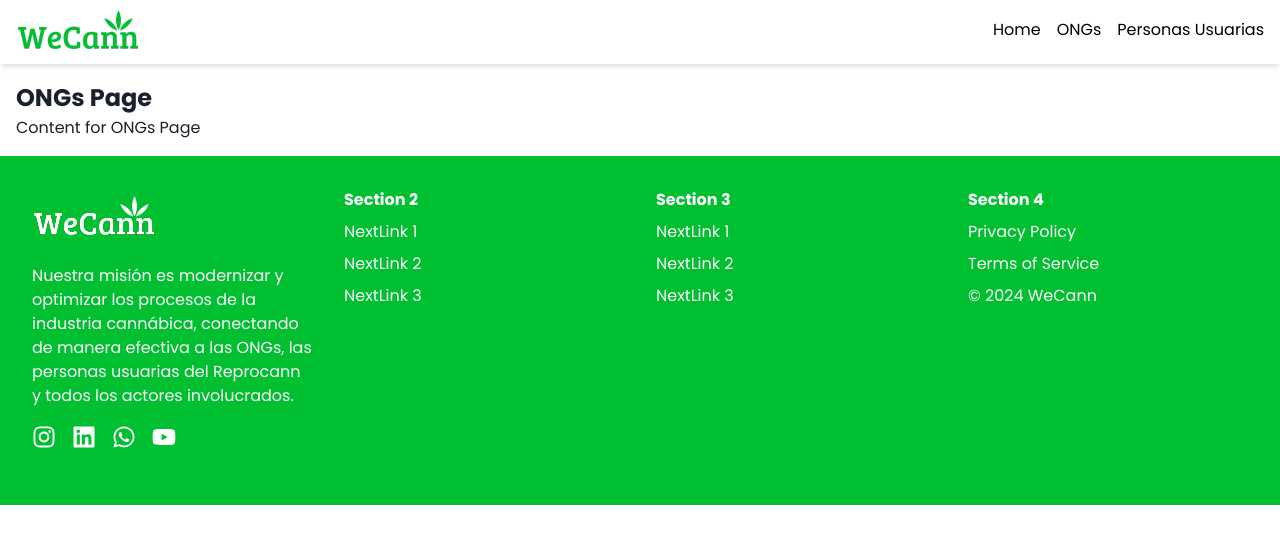
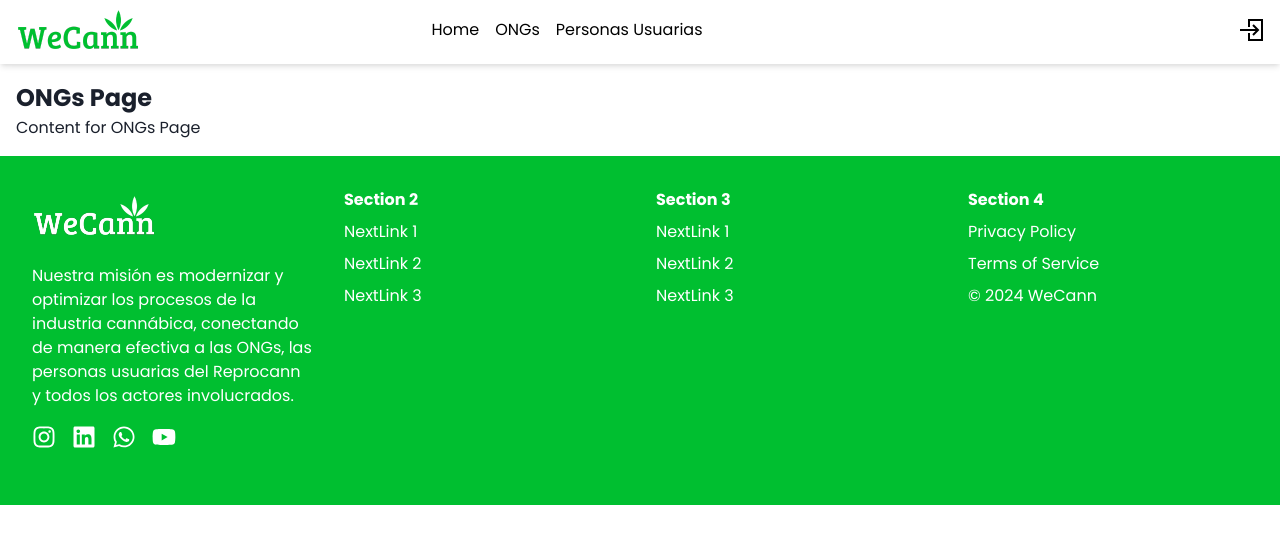
Before and after one commit to tomascodea/WeCann-Web, a Next.js app: page /ongs in a window 1280 px wide. Shown: the top 544 px of the page. Built offline with nearby package versions, Linux system fonts and the light colour scheme.

Commit message:
AGREGA: Efectos en el header, boton de ingreso a plataforma.

```diff
--- a/app/components/Header.tsx
+++ b/app/components/Header.tsx
@@ -10,6 +10,8 @@ import {
   DrawerContent,
   DrawerCloseButton,
   useDisclosure,
+  Button,
+  Tooltip
 } from '@chakra-ui/react';
 import { HamburgerIcon } from '@chakra-ui/icons';
 import Image from 'next/image';
@@ -18,6 +20,7 @@ import WeCannLogo from '../../public/brand/WeCann.png';
 import WeCannLogoWhite from '../../public/brand/WeCann White.png';
 import Leaf from '../../public/assets/leaf.png';
 import { usePathname } from 'next/navigation';
+import { GrLogin } from "react-icons/gr";
 
 export default function Header() {
   const { isOpen, onOpen, onClose } = useDisclosure();
@@ -27,7 +30,8 @@ export default function Header() {
   const [showWhiteLogo, setShowWhiteLogo] = useState(false);
   const [color, setColor] = useState('black');
   const [iconMenuColor, setIconMenuColor] = useState('white');
-  const [opacity, setOpacity] = useState(0); // Inicializa la opacidad en 0
+  const [opacity, setOpacity] = useState(0);
+  const [showNavbarLinks, setShowNavbarLinks] = useState(true);
   const pathname = usePathname();
 
   useEffect(() => {
@@ -46,6 +50,7 @@ export default function Header() {
           setShowLogo(false);
           setBoxShadow('');
           setOpacity(1);
+          setShowNavbarLinks(false); // Oculta los enlaces del navbar
         } else if (windowScrollY === 0 && pathname !== '/') {
           setHeaderBgColor('white');
           setColor('black');
@@ -54,6 +59,7 @@ export default function Header() {
           setShowLogo(true);
           setBoxShadow('md');
           setOpacity(1);
+          setShowNavbarLinks(true); // Muestra los enlaces del navbar
         } else if (windowScrollY > 0 && windowScrollY < sectionTop) {
           setHeaderBgColor('white');
           setColor('black');
@@ -62,14 +68,16 @@ export default function Header() {
           setShowLogo(true);
           setBoxShadow('md');
           setOpacity(1);
+          setShowNavbarLinks(true); // Muestra los enlaces del navbar
         } else if (windowScrollY >= sectionTop && windowScrollY < sectionTop + sectionHeight) {
-          setHeaderBgColor('rgba(128, 0, 128, 1)');
+          setHeaderBgColor('rgba(128, 0, 128, .1)');
           setColor('white');
           setIconMenuColor('white');
           setShowWhiteLogo(true);
           setShowLogo(true);
           setBoxShadow('md');
-          setOpacity(0.9); // Cambiar opacidad aquí
+          setOpacity(0.9);
+          setShowNavbarLinks(true); // Muestra los enlaces del navbar
         } else {
           setHeaderBgColor('white');
           setColor('black');
@@ -78,6 +86,7 @@ export default function Header() {
           setShowLogo(true);
           setBoxShadow('md');
           setOpacity(1);
+          setShowNavbarLinks(true); // Muestra los enlaces del navbar
         }
       }
     };
@@ -93,6 +102,7 @@ export default function Header() {
       setShowLogo(true);
       setBoxShadow('md');
       setOpacity(1);
+      setShowNavbarLinks(true); // Muestra los enlaces del navbar
     }
 
     return () => {
@@ -136,6 +146,21 @@ export default function Header() {
     },
   };
 
+  const linkStylesButtons = {
+    display: 'flex',
+    alignItems: 'center',
+    position: 'relative' as const,
+    paddingBottom: '4px',
+    height: 'full',
+    color: color,
+    _hover: {
+      textDecoration: 'none',
+      _after: {
+        width: '100%',
+      },
+    },
+  };
+
   const linkStylesMobile = {
     display: 'flex',
     alignItems: 'center',
@@ -165,7 +190,8 @@ export default function Header() {
               )}
             </Box>
           </NextLink>
-          <Flex as="ul" display={{ base: 'none', md: 'flex' }} align="center" flex="1" justify="flex-end" listStyleType="none" m={0} p={0}>
+
+          <Flex as="ul" display={{ base: 'none', md: showNavbarLinks ? 'flex' : 'none' }} align="center" flex="1" justify="flex-end" listStyleType="none" m={0} p={0}>
             <Box as="li" ml={4}>
               <NextLink href="/" passHref>
                 <Box {...linkStyles}>Home</Box>
@@ -179,6 +205,25 @@ export default function Header() {
             <Box as="li" ml={4}>
               <NextLink href="/personas-usuarias" passHref>
                 <Box {...linkStyles}>Personas Usuarias</Box>
+              </NextLink>
+            </Box>
+          </Flex>
+
+          <Flex as="ul" display={{ base: 'none', md: 'flex' }} align="center" flex="1" justify="flex-end" listStyleType="none" m={0} p={0}>
+            <Box as="li" ml={8}>
+              <NextLink href="/login" passHref>
+                <Tooltip
+                  label="Ingresar a WeCann"
+                  fontSize="md"
+                  bg="rgba(0, 191, 49, 1)"
+                  color="white"
+                  borderRadius="md"
+                  placement="left"
+                >
+                  <Box as="span" {...linkStylesButtons} display="flex" alignItems="center">
+                    <GrLogin size={24} />
+                  </Box>
+                </Tooltip>
               </NextLink>
             </Box>
           </Flex>
@@ -210,6 +255,22 @@ export default function Header() {
                     <Box {...linkStylesMobile}>Personas Usuarias</Box>
                   </NextLink>
                 </Box>
+                <Box as="li">
+                  <NextLink href="/login" passHref>
+                    <Tooltip
+                      label="Ingresar a WeCann"
+                      fontSize="md"
+                      bg="rgba(0, 191, 49, 0.8)"
+                      color="white"
+                      borderRadius="md"
+                      placement="bottom"
+                    >
+                      <Box as="span" {...linkStylesButtons} display="flex" alignItems="center">
+                        <GrLogin size={24} />
+                      </Box>
+                    </Tooltip>
+                  </NextLink>
+                </Box>
               </Box>
             </DrawerBody>
           </DrawerContent>
--- a/app/components/Home/TecnologiaAplicada.tsx
+++ b/app/components/Home/TecnologiaAplicada.tsx
@@ -11,7 +11,7 @@ import styles from '../../styles/Home.module.css';
 import NextLink from 'next/link';
 import Cogollo3D_2 from './components/Cogollo3D_2';
 
-const MotionFlex = motion(Flex,);
+const MotionFlex = motion(Flex);
 
 const TecnologiaAplicada = () => {
   const ref = useRef(null);
--- a/app/components/Home/WeCann.tsx
+++ b/app/components/Home/WeCann.tsx
@@ -16,7 +16,6 @@ export default function WeCann() {
     align={{ base: 'center', md: 'flex-start' }} // Centrado en móvil, a la izquierda en desktop
     maxW="7xl"
     w="100%"
-      id="bienvenidos" // Asegúrate de que este ID se use correctamente en CSS para la animación
     >
       <Box mb={4} px={4} textAlign={{ base: 'center', md: 'left' }} maxW="500px" w="100%">
         <Text as={'h1'} color={'white'} className="text-4xl font-bold">Plataforma para ONGs y Personas Usuarias del Reprocann</Text>
--- a/app/globals.css
+++ b/app/globals.css
@@ -16,9 +16,34 @@
   }
 }
 
+
 @layer utilities {
   .text-balance {
     text-wrap: balance;
+  }
+
+  ::-webkit-scrollbar {
+    width: 8px;
+    /* Ancho de la scrollbar */
+    height: 8px;
+    /* Alto de la scrollbar horizontal */
+  }
+
+  ::-webkit-scrollbar-track {
+    background: rgba(0, 0, 0, 0.1);
+    /* Color del track (fondo) */
+  }
+
+  ::-webkit-scrollbar-thumb {
+    background: rgba(0, 191, 49, 1);
+    /* Color del pulgar */
+    border-radius: 4px;
+    /* Bordes redondeados */
+  }
+
+  ::-webkit-scrollbar-thumb:hover {
+    background: rgba(0, 191, 49, 0.8);
+    /* Color del pulgar en hover */
   }
 }
 
@@ -29,7 +54,8 @@
   transform: translate(-50%, -50%);
   opacity: 0;
   animation: swingLeaf 2s forwards;
-  z-index: 1000; /* Asegúrate de que esté por encima de otros elementos */
+  z-index: 1000;
+  /* Asegúrate de que esté por encima de otros elementos */
 }
 
 @keyframes swingLeaf {
@@ -37,10 +63,12 @@
     transform: translate(-50%, -50%) translateX(-100%) rotate(-30deg);
     opacity: 0;
   }
+
   50% {
     transform: translate(-50%, -50%) translateX(0%) rotate(0deg);
     opacity: 1;
   }
+
   100% {
     transform: translate(-50%, -50%) translateX(100%) rotate(30deg);
     opacity: 0;
@@ -48,11 +76,14 @@
 }
 
 body {
-  overflow: hidden; /* Inicialmente deshabilitamos el scroll */
+  overflow: hidden;
+  /* Inicialmente deshabilitamos el scroll */
   transition: background-color 4s ease, color 0.5s ease;
   position: relative;
-  background-color: white; /* Fondo blanco por defecto */
-  color: black; /* Texto negro por defecto */
+  background-color: white;
+  /* Fondo blanco por defecto */
+  color: black;
+  /* Texto negro por defecto */
 }
 
 body::before {
@@ -62,19 +93,20 @@ body::before {
   left: 0;
   width: 100%;
   height: 100%;
-  background: linear-gradient(
-      to bottom,
+  background: linear-gradient(to bottom,
       rgba(128, 0, 128, 0.7),
       rgba(255, 0, 255, 0.5),
-      rgba(255, 255, 255, 0)
-    ),
+      rgba(255, 255, 255, 0)),
     url('/backgroundHorizontalSection.webp');
-  background-size: cover; /* Ajusta la imagen de fondo para que cubra toda el área */
+  background-size: cover;
+  /* Ajusta la imagen de fondo para que cubra toda el área */
   background-repeat: no-repeat;
-  background-position: center; /* Centra la imagen de fondo */
+  background-position: center;
+  /* Centra la imagen de fondo */
   opacity: 0;
   transition: opacity 1.5s ease;
-  z-index: -1; /* Asegura que el contenido esté por encima de la imagen */
+  z-index: -1;
+  /* Asegura que el contenido esté por encima de la imagen */
 }
 
 body.indoor-mode::before {
@@ -82,6 +114,7 @@ body.indoor-mode::before {
 }
 
 body.indoor-mode {
-  background-color: transparent; /* Fondo transparente para mostrar la imagen */
+  background-color: transparent;
+  /* Fondo transparente para mostrar la imagen */
   color: black;
 }
```
Also changed, not shown: app/styles/Home.module.css (+30 -6 lines), public/brand/WeCann Portada Home 2.jpg (deleted), public/brand/WeCann Portada Home.jpg (added). Lines whose indentation alone changed are shown as unchanged.
